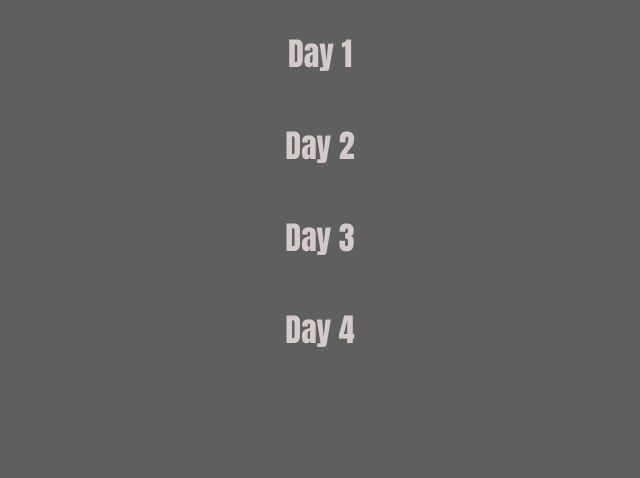
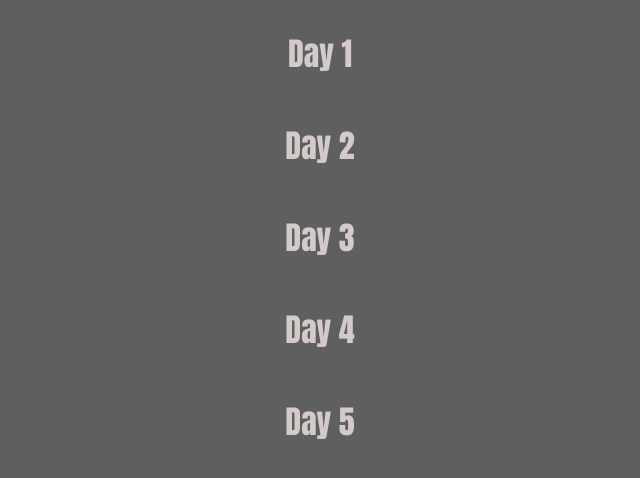
Before and after one commit to Hasanhayat/web, a plain HTML site: page index.html in a window 1280 px wide. Shown: the whole page, without its empty margins (320-960 px from the left). Drawn offline with Linux system fonts and the light colour scheme.

Commit message:
Update index.html

```diff
--- a/index.html
+++ b/index.html
@@ -10,6 +10,7 @@
     <h1>day 2</h1>
     <h1>day 3</h1>
         <h1>day 4</h1>
+    <h1>day 5</h1>
 
 
     <script src="app.js"></script>
```
